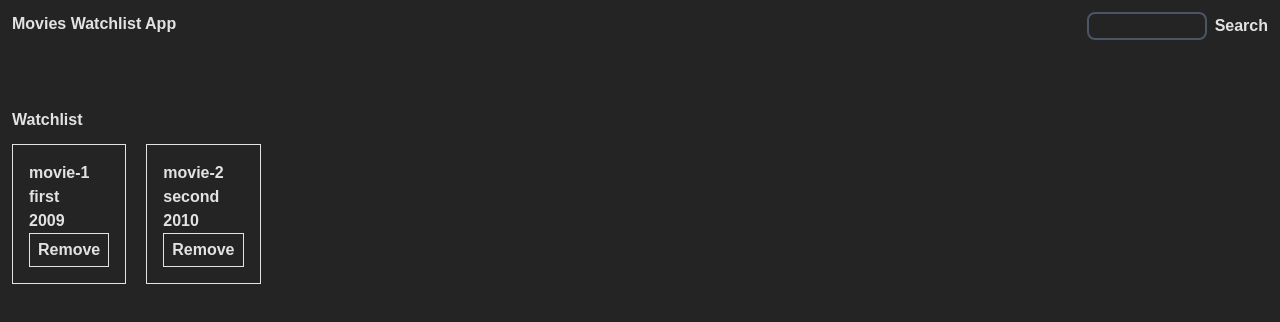
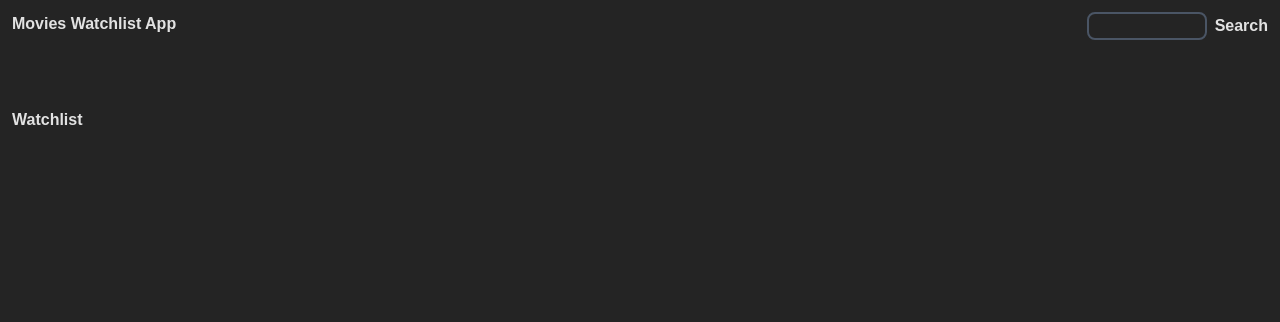
Before and after one commit to Anuj-More/Movie-Watchlist, a React (Vite) app: page / in a window 1280 px wide. Shown: the top 322 px of the page. Built offline with nearby package versions, Linux system fonts and the light colour scheme.

Commit message:
Make the add button on searched movies and remove button on watchlisted movies interactive. Integrate the watchlist and setWatchlist as contexts inside the MoviesProvider component.

```diff
--- a/src/App.jsx
+++ b/src/App.jsx
@@ -4,26 +4,17 @@ import WatchList from "./components/WatchList"
 import { MoviesProvider } from "./contexts/MoviesContext"
 
 function App() {
+
   return(
     <MoviesProvider>
       <div className="flex flex-col gap-2.5">
         <Header />
-        <MovieList movies={dummyData}/>
-        <WatchList movies={watchList}/>
+        <MovieList/>
+        <WatchList/>
       </div>
     </MoviesProvider>
   )
 }
-
-const dummyData = [
-  {id:0, poster: 'movie-1', name: 'first', year: '2009'},
-  {id:1, poster: 'movie-2', name: 'second', year: '2010'},
-  {id:2, poster: 'movie-3', name: 'third', year: '2011'},
-  {id:3, poster: 'movie-3', name: 'third', year: '2011'},
-  {id:4, poster: 'movie-3', name: 'third', year: '2011'},
-  {id:5, poster: 'movie-3', name: 'third', year: '2011'},
-  {id:6, poster: 'movie-3', name: 'third', year: '2011'},
-]
 
 const watchList = [
   {id:0, poster: 'movie-1', name: 'first', year: '2009'},
--- a/src/components/MovieCard.jsx
+++ b/src/components/MovieCard.jsx
@@ -1,17 +1,12 @@
-import React from 'react'
+import React, { useContext } from 'react'
+import { SetWatchlistContext, WatchlistContext } from '../contexts/MoviesContext'
 
-const MovieCard = ({ movie, watchList }) => {
-  console.log(movie)
-  if(watchList){
-    return (
-      <li className='border p-4'>
-        <h3>{movie.poster}</h3>
-        <h5>{movie.name}</h5>
-        <h6>{movie.year}</h6>
-        <button className='border px-2 py-1'>Remove</button>
-      </li>
-  )
-  }else {
+const MovieCard = ({ movie, isWatchlist }) => {
+  const setWatchlist = useContext(SetWatchlistContext)
+  const watchlist = useContext(WatchlistContext)
+
+
+  if(isWatchlist){
     return (
       <li className='border p-4'>
         <img src={movie.Poster} width={250}/>
@@ -19,6 +14,43 @@ const MovieCard = ({ movie, watchList }) => {
         <h6>{movie.Year}</h6>
         <button
           className='border px-2 py-1'
+          onClick={() => {
+            setWatchlist(watchlist.filter(movi => {
+              return movie.imdbID !== movi.imdbID
+            }))
+            console.log(movie)
+            console.log(watchlist)
+          }}
+        >
+          Remove
+        </button>
+      </li>
+    )
+  } else {
+    return (
+      <li className='border p-4'>
+        <img src={movie.Poster} width={250}/>
+        <h5 className="w-[250px]">{movie.Title}</h5>
+        <h6>{movie.Year}</h6>
+        <button
+          className='border px-2 py-1'
+          onClick={() => {
+            let flag = false
+            watchlist.forEach(element => {
+              if(element.imdbID === movie.imdbID){
+                flag = true
+              }
+            });
+
+            if(!flag){
+              setWatchlist([
+                ...watchlist,
+                movie
+              ])
+            }
+            console.log(movie)
+            console.log(watchlist)
+          }}
         >
           Add
         </button>
--- a/src/components/WatchList.jsx
+++ b/src/components/WatchList.jsx
@@ -1,13 +1,16 @@
-import React from 'react'
+import React, { useContext } from 'react'
 import MovieCard from './MovieCard'
+import { MoviesContext, WatchlistContext } from '../contexts/MoviesContext'
 
-const WatchList = ({ movies }) => {
+const WatchList = () => {
+  const watchlist = useContext(WatchlistContext)
+
   return (
     <div className='watch-list font-bold m-3'>
       <h3 className='mb-3'>Watchlist</h3>
-      <ul className="flex flex-wrap gap-[20px]">
-        {movies.map(movie => (
-          <MovieCard movie={movie} watchList={true} key={movie.id} />
+      <ul key={crypto.randomUUID()} className="flex flex-wrap gap-[20px]">
+        {watchlist.map(movie => (
+          <MovieCard movie={movie} isWatchlist={true} />
         ))}
       </ul>
     </div>
--- a/src/contexts/MoviesContext.jsx
+++ b/src/contexts/MoviesContext.jsx
@@ -2,14 +2,24 @@ import { createContext, useState } from "react";
 
 export const MoviesContext = createContext(null)
 export const SetMoviesContext = createContext(null)
+export const WatchlistContext = createContext(null)
+export const SetWatchlistContext = createContext(null)
+
 
 export const MoviesProvider = ({ children }) => {
   const [movies, setMovies] = useState([])
+  const [watchlist, setWatchlist] = useState([])  //watchlist will contain the imdbId of the movies wathclisted, and use the movie data from the "movies" array itself
+
+
 
   return (
     <MoviesContext.Provider value={movies}>
       <SetMoviesContext.Provider value={setMovies}>
-        {children}
+        <WatchlistContext.Provider value={watchlist}>
+          <SetWatchlistContext.Provider value={setWatchlist}>
+            {children}
+          </SetWatchlistContext.Provider>
+        </WatchlistContext.Provider>
       </SetMoviesContext.Provider>
     </MoviesContext.Provider>
   )
```
Lines whose indentation alone changed are shown as unchanged.
